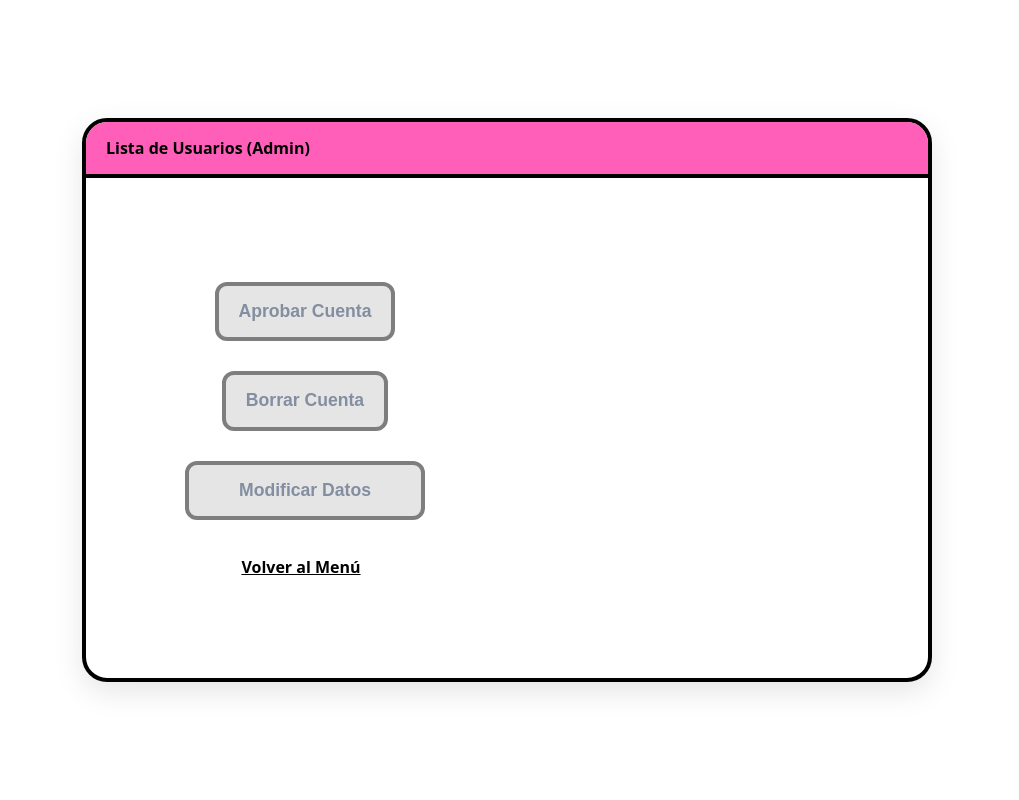
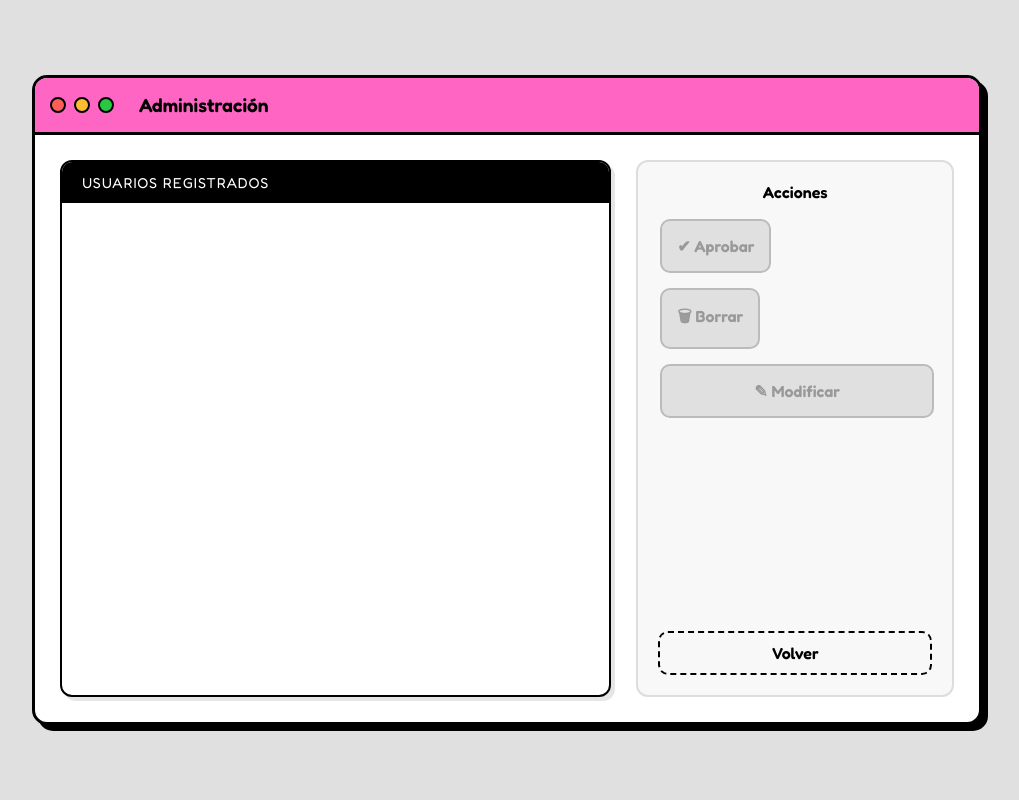
Before and after one commit to X-Liviu/pokedex-ADSI-GILLMT, a Flask app: page /ver_lista_usuarios in a window 1280 px wide. Shown: the whole page, without its empty margins (133-1152 px from the left). Run offline with Flask 3, Linux system fonts and the light colour scheme; data that the repository does not hold is empty.

Commit message:
html ver_lista_usuarios bonito

```diff
--- a/app/controller/model/gestorUsuario_controller.py
+++ b/app/controller/model/gestorUsuario_controller.py
@@ -328,7 +328,17 @@ class gestorUsuario:
         resultado = db.select(sql, ())
 
         for fila in resultado:
-            # 1. Crear objeto Usuario
+            sql = """
+                  SELECT NombreUsuario1 \
+                  FROM AmigoDe \
+                  WHERE NombreUsuario2 = ?
+                  UNION
+                  SELECT NombreUsuario2 \
+                  FROM AmigoDe \
+                  WHERE NombreUsuario1 = ? \
+                  """
+            rdo = db.select(sql, (fila['Nombre'], fila['Nombre']))
+
             nuevo_usuario = Usuario(
                 nombre=fila['Nombre'],
                 apellido=fila['Apellido'],
@@ -337,7 +347,8 @@ class gestorUsuario:
                 contrasena=fila['Contrasena'],
                 rol=fila['Rol'],
                 lista_equipos=[],
-                db=db
+                db=db,
+                amigos = rdo
             )
 
             # 2. Añadir a la lista en memoria
--- a/app/database/schema.sql
+++ b/app/database/schema.sql
@@ -289,6 +289,7 @@ VALUES ('GorkaX', DATETIME('now', '-2 month'), '🐛 Bug detectado: Algunos usua
 INSERT INTO Publica (NombreUsuario, FechaHora, Contenido)
 VALUES ('LauraX', DATETIME('now', '-2 month', '-15 day'), '¡Solo me falta Celebi para completar la Pokédex de Johto! 🌿🧚‍♀️ ¿Es verdad que aparece en el Encinar si usas la GS Ball? 🤔');
 
+
 -- NO se deberían mostrar --
 INSERT INTO Publica (NombreUsuario, FechaHora, Contenido)
 VALUES ('MarcoX', DATETIME('now', '-4 month'), 'Probando la nueva Marcodex. ¿Esto funciona? 🎤🐢 (Este mensaje es antiguo y no debería salir).');
--- a/app/templates/ver_lista_usuarios.html
+++ b/app/templates/ver_lista_usuarios.html
@@ -4,131 +4,333 @@
     <meta charset="UTF-8">
     <title>Panel Admin - Lista de Usuarios</title>
     <style>
-        /* --- TUS ESTILOS CSS (Sin cambios, solo optimizados) --- */
+        @import url('https://fonts.googleapis.com/css2?family=Fredoka:wght@400;600&display=swap');
+
+        :root {
+            --bg-color: #e0e0e0;
+            --window-bg: #ffffff;
+            --header-bg: #ff66c4; /* Rosa base */
+            --border: 3px solid #000;
+            --shadow: 6px 6px 0px #000;
+
+            /* Colores de Roles */
+            --role-noverif: #ff4d4d; /* Rojo fuerte */
+            --role-verif: #4dff88;   /* Verde menta */
+            --role-admin: #66ccff;   /* Azul cielo */
+        }
+
         * { box-sizing: border-box; margin: 0; padding: 0; }
+
         body {
-            font-family: system-ui, -apple-system, sans-serif;
-            background-color: #ffffff;
+            font-family: 'Fredoka', sans-serif;
+            background-color: var(--bg-color);
             display: flex;
             justify-content: center;
             align-items: center;
-            min-height: 100vh;
-            padding: 20px;
+            height: 100vh;
             user-select: none;
         }
+
         .window {
-            width: 100%; max-width: 850px; background-color: white;
-            border: 4px solid #000; border-radius: 25px; overflow: hidden;
-            font-weight: bold; box-shadow: 0 10px 30px rgba(0,0,0,0.1);
+            width: 90%;
+            max-width: 950px;
+            height: 650px;
+            background: var(--window-bg);
+            border: var(--border);
+            border-radius: 15px;
+            display: flex;
+            flex-direction: column;
+            overflow: hidden;
+            box-shadow: var(--shadow);
         }
+
+        /* --- CABECERA --- */
         .window-header {
-            background-color: #ff5eb9; padding: 15px 20px; border-bottom: 4px solid #000;
-            display: flex; align-items: center; gap: 15px;
+            background: var(--header-bg);
+            padding: 15px;
+            border-bottom: var(--border);
+            display: flex;
+            align-items: center;
+            gap: 15px;
         }
-        .traffic-lights { display: flex; gap: 8px; }
-        .dot { width: 22px; height: 22px; border-radius: 50%; border: 3px solid #000; }
-        .dot.red { background-color: #ff3b30; }
-        .dot.yellow { background-color: #ffcc00; }
-        .dot.green { background-color: #28cd41; }
-        .window-title { font-size: 1.5rem; color: #000; padding-left: 10px; }
+        .dots { display: flex; gap: 8px; }
+        .dot { width: 16px; height: 16px; border-radius: 50%; border: 2px solid black; }
+        .red { background: #ff5f57; } .yellow { background: #febc2e; } .green { background: #28c840; }
 
-        .window-body { display: flex; padding: 40px; gap: 50px; min-height: 500px; }
-        .user-list-container { flex: 1; display: flex; flex-direction: column; gap: 10px; }
-        .list-header { display: flex; justify-content: space-between; padding: 0 15px; margin-bottom: 5px; font-size: 0.9rem; color: #666; text-transform: uppercase; }
+        .title { font-weight: 600; font-size: 1.2rem; margin-left: 10px; }
+
+        /* --- CUERPO --- */
+        .window-body {
+            display: flex;
+            flex: 1;
+            padding: 25px;
+            gap: 25px;
+            overflow: hidden;
+        }
+
+        /* --- LISTA (IZQUIERDA) --- */
+        .list-container {
+            flex: 2;
+            display: flex;
+            flex-direction: column;
+            border: 2px solid black;
+            border-radius: 12px;
+            background: #fff;
+            overflow: hidden;
+            box-shadow: 4px 4px 0px rgba(0,0,0,0.1);
+        }
+
+        .list-header-row {
+            background: black;
+            color: white;
+            padding: 12px 20px;
+            font-size: 0.9rem;
+            text-transform: uppercase;
+            letter-spacing: 1px;
+        }
 
         .user-list {
-            list-style: none; display: flex; flex-direction: column; gap: 12px;
-            overflow-y: auto; max-height: 450px; padding-right: 5px;
+            list-style: none;
+            overflow-y: auto;
+            padding: 10px;
+            flex: 1;
+            display: flex;
+            flex-direction: column;
+            gap: 8px;
         }
 
-        /* Fila de usuario */
+        /* Scrollbar */
+        .user-list::-webkit-scrollbar { width: 14px; }
+        .user-list::-webkit-scrollbar-track { background: #f0f0f0; border-left: 2px solid black; }
+        .user-list::-webkit-scrollbar-thumb { background: var(--header-bg); border: 2px solid black; border-radius: 10px; }
+
+        /* --- ITEM USUARIO (TARJETA) --- */
         .user-item {
-            background-color: #cc5c86; height: 55px; border-radius: 25px;
-            display: flex; justify-content: space-between; align-items: center;
-            padding: 0 20px; color: #3b0d1e; font-size: 1.1rem; cursor: pointer;
-            transition: all 0.2s; border: 3px solid transparent;
-        }
-        .user-info-left { display: flex; align-items: center; gap: 15px; }
-        .user-icon { width: 20px; height: 20px; background-color: #6d1b36; border-radius: 50%; }
-        .user-role { font-size: 0.9rem; background-color: rgba(255,255,255,0.3); padding: 4px 10px; border-radius: 10px; border: 2px solid rgba(0,0,0,0.1); }
-
-        .user-item:hover { transform: scale(1.02); filter: brightness(1.1); }
-
-        /* ESTILO SELECCIONADO */
-        .user-item.selected {
-            background-color: #ffcc00; border-color: #000; color: #000;
-            box-shadow: 4px 4px 0px #000; transform: translate(-2px, -2px);
+            display: flex;
+            justify-content: space-between;
+            align-items: center;
+            padding: 12px 15px;
+            border: 2px solid #ddd;
+            border-radius: 8px;
+            cursor: pointer;
+            transition: all 0.1s;
+            background: #fafafa;
         }
 
-        /* Botones */
-        .actions-column { display: flex; flex-direction: column; gap: 30px; justify-content: center; align-items: center; min-width: 240px; }
-        .retro-btn {
-            background-color: #efe6dc; border: 4px solid #000; border-radius: 12px;
-            padding: 15px 20px; width: 100%; font-size: 1.1rem; font-weight: 800;
-            color: #0a1f44; cursor: pointer; box-shadow: 8px 8px 0px #000;
-            line-height: 1.2; transition: transform 0.1s, box-shadow 0.1s;
+        .user-item:hover {
+            border-color: black;
+            background: #fff0f5; /* Rosa muy clarito */
         }
-        .retro-btn:active { transform: translate(4px, 4px); box-shadow: 4px 4px 0px #000; }
-        .retro-btn:disabled { opacity: 0.5; cursor: not-allowed; background-color: #ccc; box-shadow: none; transform: translate(4px, 4px); }
 
-        @media (max-width: 700px) { .window-body { flex-direction: column; padding: 20px; } }
+        /* ESTADO SELECCIONADO */
+        .user-item.selected {
+            background: #fff7cc; /* Amarillo pálido */
+            border: 2px solid black;
+            box-shadow: 3px 3px 0px black;
+            transform: translate(-2px, -2px);
+        }
+
+        .u-info { display: flex; flex-direction: column; }
+        .u-realname { font-size: 1.1rem; color: #555; }
+        .u-username {
+            font-size: 1rem;
+            font-weight: 800; /* Negrita fuerte */
+            color: black;
+        }
+
+        /* --- BADGES DE ROL --- */
+        .role-badge {
+            font-size: 0.75rem;
+            padding: 4px 10px;
+            border-radius: 20px;
+            border: 2px solid black;
+            font-weight: bold;
+            text-transform: uppercase;
+            box-shadow: 2px 2px 0px rgba(0,0,0,0.2);
+        }
+
+        .role-noverif { background-color: var(--role-noverif); color: white; }
+        .role-verif { background-color: var(--role-verif); color: black; }
+        .role-admin { background-color: var(--role-admin); color: black; }
+
+        /* --- BOTONES (DERECHA) --- */
+        .actions-panel {
+            flex: 1;
+            display: flex;
+            flex-direction: column;
+            gap: 15px;
+            justify-content: center;
+            background: #f8f8f8;
+            padding: 20px;
+            border-radius: 12px;
+            border: 2px solid #ddd;
+        }
+
+        .action-btn {
+            padding: 15px;
+            font-family: 'Fredoka', sans-serif;
+            font-weight: 600;
+            font-size: 1rem;
+            border: 2px solid black;
+            border-radius: 10px;
+            background: white;
+            cursor: pointer;
+            box-shadow: 4px 4px 0px black;
+            transition: all 0.1s;
+        }
+
+        .action-btn:active { transform: translate(2px, 2px); box-shadow: 2px 2px 0px black; }
+
+        .action-btn:disabled {
+            background: #e0e0e0;
+            color: #999;
+            border-color: #bbb;
+            box-shadow: none;
+            cursor: not-allowed;
+            transform: translate(2px, 2px);
+        }
+
+        .btn-approve { background: #ccffcc; }
+        .btn-approve:not(:disabled):hover { background: #99ff99; }
+
+        .btn-delete { background: #ffcccc; }
+        .btn-delete:not(:disabled):hover { background: #ff9999; }
+
+        .btn-modify { background: #ffffcc; }
+        .btn-modify:not(:disabled):hover { background: #ffff99; }
+
+        .btn-back {
+            margin-top: auto;
+            text-align: center;
+            text-decoration: none;
+            color: black;
+            font-weight: bold;
+            padding: 10px;
+            border: 2px dashed black;
+            border-radius: 10px;
+        }
+        .btn-back:hover { background: #eee; }
+
     </style>
 </head>
 <body>
+
     <div class="window">
-        <div class="window-header">Lista de Usuarios (Admin)</div>
+        <div class="window-header">
+            <div class="dots">
+                <div class="dot red"></div>
+                <div class="dot yellow"></div>
+                <div class="dot green"></div>
+            </div>
+            <span class="title">Administración</span>
+        </div>
+
         <div class="window-body">
 
-            <ul class="user-list">
-                {% for usuario in usuarios %}
-                <li class="user-item"
-                    onclick="seleccionarUsuario(this, '{{ usuario.nomUsuario }}')">
-                    <span>{{ usuario.nombre }} {{ usuario.apellido }} ({{ usuario.nomUsuario }})</span>
-                    <small>{{ usuario.rol }}</small>
-                </li>
-                {% endfor %}
-            </ul>
+            <div class="list-container">
+                <div class="list-header-row">Usuarios Registrados</div>
+                <ul class="user-list">
+                    {% for usuario in usuarios %}
+                    <li class="user-item" onclick="seleccionarUsuario(this, '{{ usuario.nomUsuario }}', '{{ usuario.rol }}')">
 
-            <div class="actions-column">
+                        <div class="u-info">
+                            <span class="u-realname">{{ usuario.nombre }} {{ usuario.apellido }}</span>
+                            <span class="u-username">@{{ usuario.nomUsuario }}</span>
+                        </div>
+
+                        {% if usuario.rol == 'NOVERIF' %}
+                            <span class="role-badge role-noverif">NO VERIFICADO</span>
+                        {% elif usuario.rol == 'ADMIN' %}
+                            <span class="role-badge role-admin">ADMIN</span>
+                        {% else %}
+                            <span class="role-badge role-verif">VERIFICADO</span>
+                        {% endif %}
+
+                    </li>
+                    {% endfor %}
+                </ul>
+            </div>
+
+            <div class="actions-panel">
+                <p style="text-align: center; font-weight: bold;">Acciones</p>
+
                 <form id="formAprobar" method="POST">
-                    <button id="btnAprobar" class="retro-btn" disabled>Aprobar Cuenta</button>
+                    <button id="btnAprobar" class="action-btn btn-approve" disabled>✔ Aprobar</button>
                 </form>
 
                 <form id="formBorrar" method="POST">
-                    <button id="btnBorrar" class="retro-btn" disabled>Borrar Cuenta</button>
+                    <button id="btnBorrar" class="action-btn btn-delete" disabled>🗑 Borrar</button>
                 </form>
 
-                <button id="btnModificar" class="retro-btn" disabled onclick="irAModificar()">Modificar Datos</button>
+                <button id="btnModificar" class="action-btn btn-modify" disabled onclick="irAModificar()">✎ Modificar</button>
 
-                <a href="{{ url_for('index') }}" style="text-align: center; color: black; margin-top: 10px;">Volver al Menú</a>
-            </div>
+                <a href="/" class="btn-back">Volver</a>            </div>
+
         </div>
     </div>
 
     <script>
         let usuarioSeleccionadoId = null;
 
-        function seleccionarUsuario(elemento, id) {
-            // Limpiar selección visual
+        function seleccionarUsuario(elemento, id, rol) {
+            const btnAprobar = document.getElementById('btnAprobar');
+            const btnBorrar = document.getElementById('btnBorrar');
+            const btnModificar = document.getElementById('btnModificar');
+            const formAprobar = document.getElementById('formAprobar');
+            const formBorrar = document.getElementById('formBorrar');
+
+            // --- 1. LÓGICA DE DESELECCIÓN ---
+            // Si hacemos clic en el mismo usuario que ya está seleccionado...
+            if (usuarioSeleccionadoId === id) {
+                // Quitamos el estilo
+                elemento.classList.remove('selected');
+                // Reseteamos la variable
+                usuarioSeleccionadoId = null;
+
+                // Desactivamos todo
+                btnAprobar.disabled = true;
+                btnBorrar.disabled = true;
+                btnModificar.disabled = true;
+
+                // Limpiamos los formularios
+                formAprobar.action = "";
+                formBorrar.action = "";
+
+                // Salimos de la función aquí
+                return;
+            }
+
+            // --- 2. LÓGICA DE SELECCIÓN NUEVA ---
+
+            // Limpiamos cualquier otra selección anterior
             document.querySelectorAll('.user-item').forEach(i => i.classList.remove('selected'));
 
-            // Nueva selección
+            // Marcamos el nuevo
             usuarioSeleccionadoId = id;
             elemento.classList.add('selected');
 
-            // Actualizar formularios
-            document.getElementById('formAprobar').action = "/aprobar_usuario/" + id;
-            document.getElementById('formBorrar').action = "/borrar_usuario/" + id;
+            // Actualizamos rutas (Usando los nombres correctos de tu controller)
+            formAprobar.action = "{{ url_for('ver_lista_usuarios.aprobar_usuario', pNomUsuario='') }}" + id;
+            formBorrar.action = "{{ url_for('ver_lista_usuarios.borrar_usuario', pNomUsuario='') }}" + id;
 
-            // Habilitar botones
-            document.getElementById('btnAprobar').disabled = false;
-            document.getElementById('btnBorrar').disabled = false;
-            document.getElementById('btnModificar').disabled = false;
+            // Habilitamos botones generales
+            btnBorrar.disabled = false;
+            btnModificar.disabled = false;
+
+            // Lógica solo para NOVERIF
+            if (rol === 'NOVERIF') {
+                btnAprobar.disabled = false;
+                btnAprobar.innerHTML = "✔ Aprobar Cuenta";
+            } else {
+                btnAprobar.disabled = true;
+                btnAprobar.innerHTML = "Ya Verificado";
+            }
         }
 
         function irAModificar() {
             if (usuarioSeleccionadoId) {
-                window.location.href = "/formulario_modificar_admin/" + usuarioSeleccionadoId;
+                // Ruta corregida según tu código Python
+                window.location.href = "{{ url_for('ver_lista_usuarios.formulario_modificar_admin', pNomUsuario='') }}" + usuarioSeleccionadoId;
             }
         }
     </script>
```
Also changed, not shown: app/controller/ui/administrador_controller.py (deleted, +0 -54 lines).
